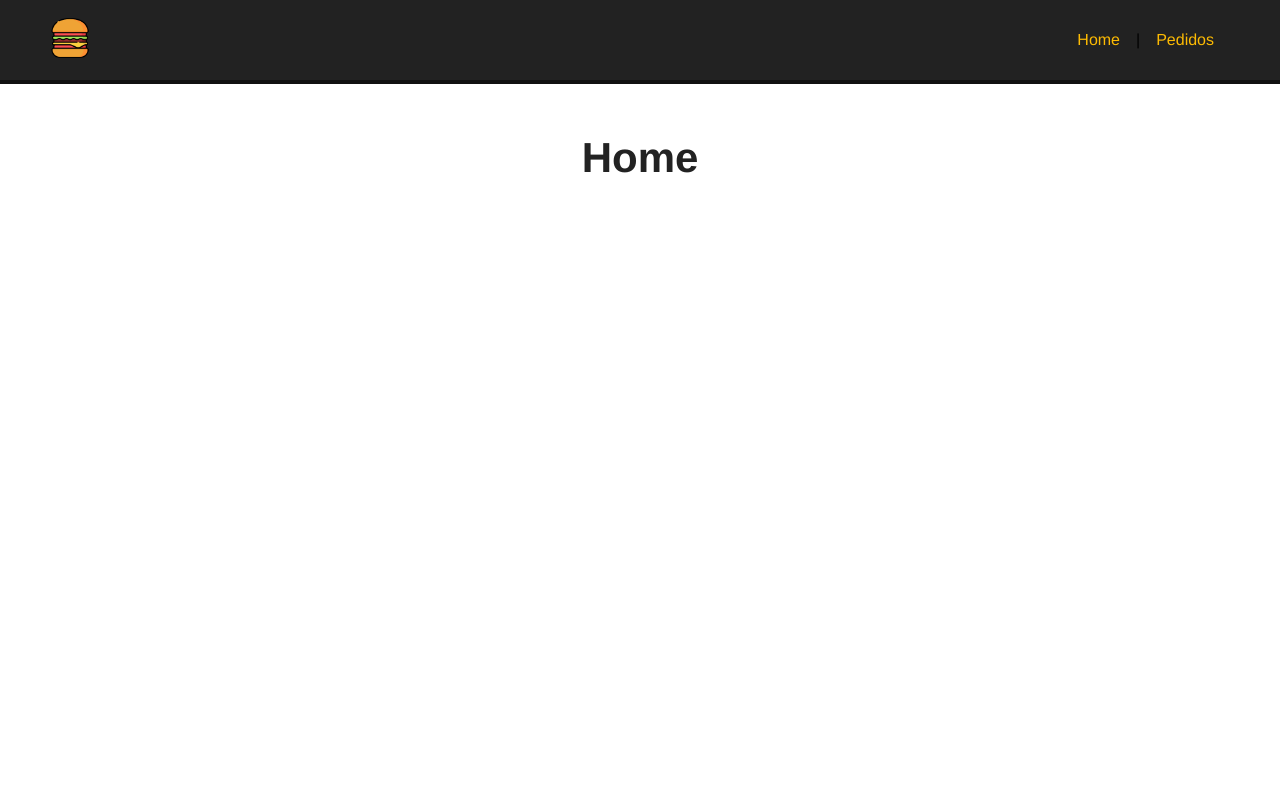
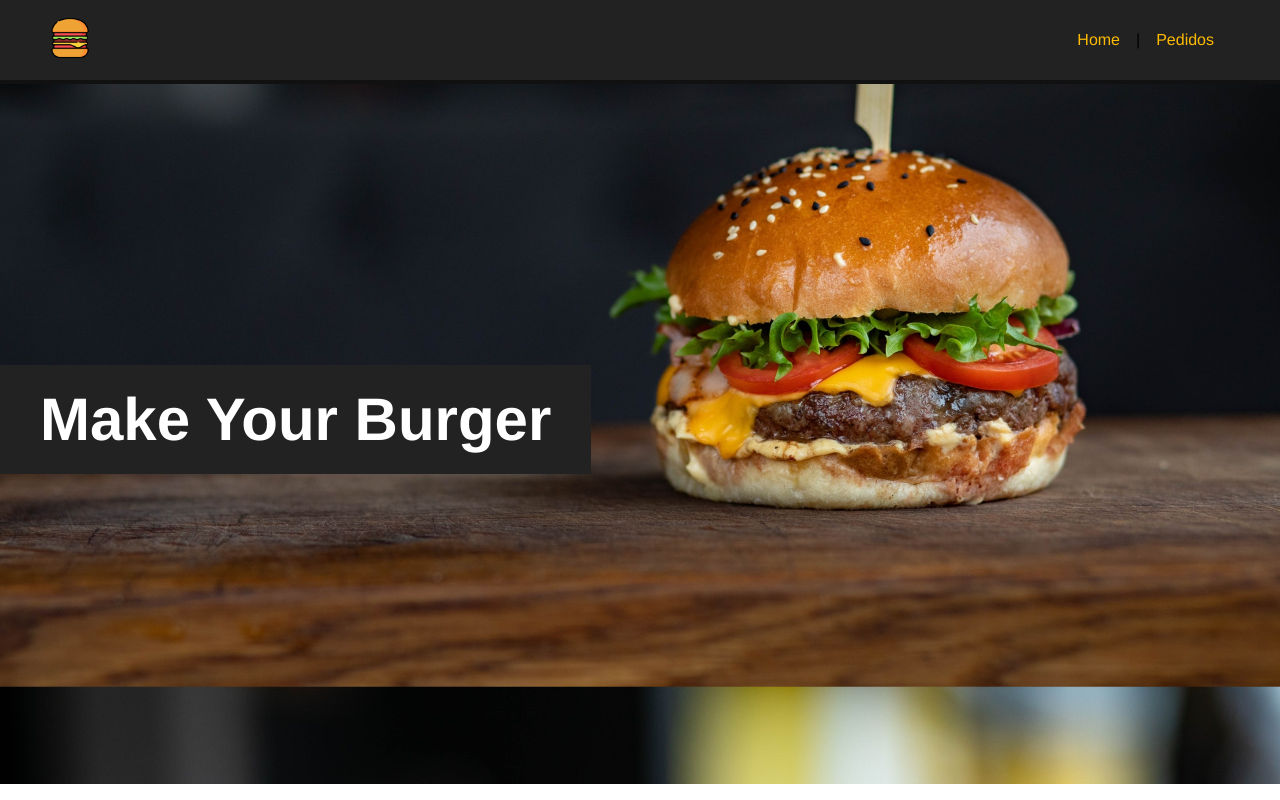
Before and after one commit to ricsjs/burger-orders, a Vue app: page /#/ in a window 1280 px wide. Shown: the top 800 px of the page. Built offline with nearby package versions, Linux system fonts and the light colour scheme.

Commit message:
feat: create main banner

```diff
--- /dev/null
+++ b/src/components/Banner.vue
@@ -0,0 +1,32 @@
+<template>
+    <div id="main-banner">
+        <h1>Make Your Burger</h1>
+    </div>
+</template>
+
+<script>
+export default {
+    name: "Banner",
+}
+
+</script>
+
+<style scoped>
+    #main-banner {
+        background-image: url('../../public/img/burger.jpg');
+        background-position: 0 -250px;
+        background-size: cover;
+        height: 700px;
+        display: flex;
+        align-items: center;
+        justify-content: flex-start;
+    }
+
+    #main-banner h1 {
+        color: #fff;
+        text-align: center;
+        font-size: 60px;
+        background-color: #222;
+        padding: 20px 40px;
+    }
+</style>
--- a/src/views/HomeView.vue
+++ b/src/views/HomeView.vue
@@ -1,7 +1,19 @@
 <template>
+  <Banner />
   <div class="main-container">
-    <h1>Home</h1>
+    <h1>Monte seu burger:</h1>
+    <p>formulário</p>
   </div>
 </template>
 
-<script></script>
+<script>
+import Banner from "../components/Banner.vue"
+
+export default {
+  name: "Home",
+  components: {
+    Banner
+  }
+}
+
+</script>
```
